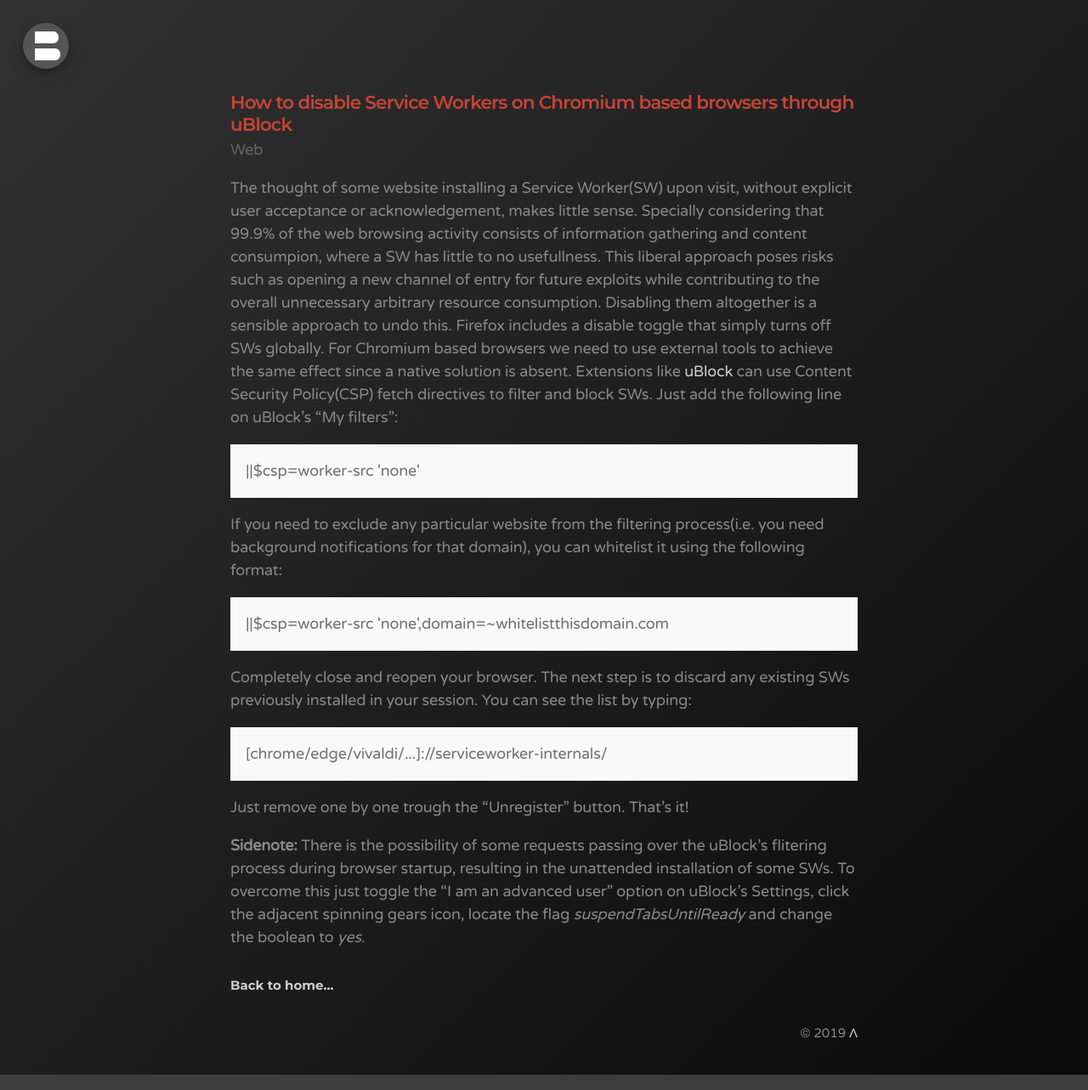
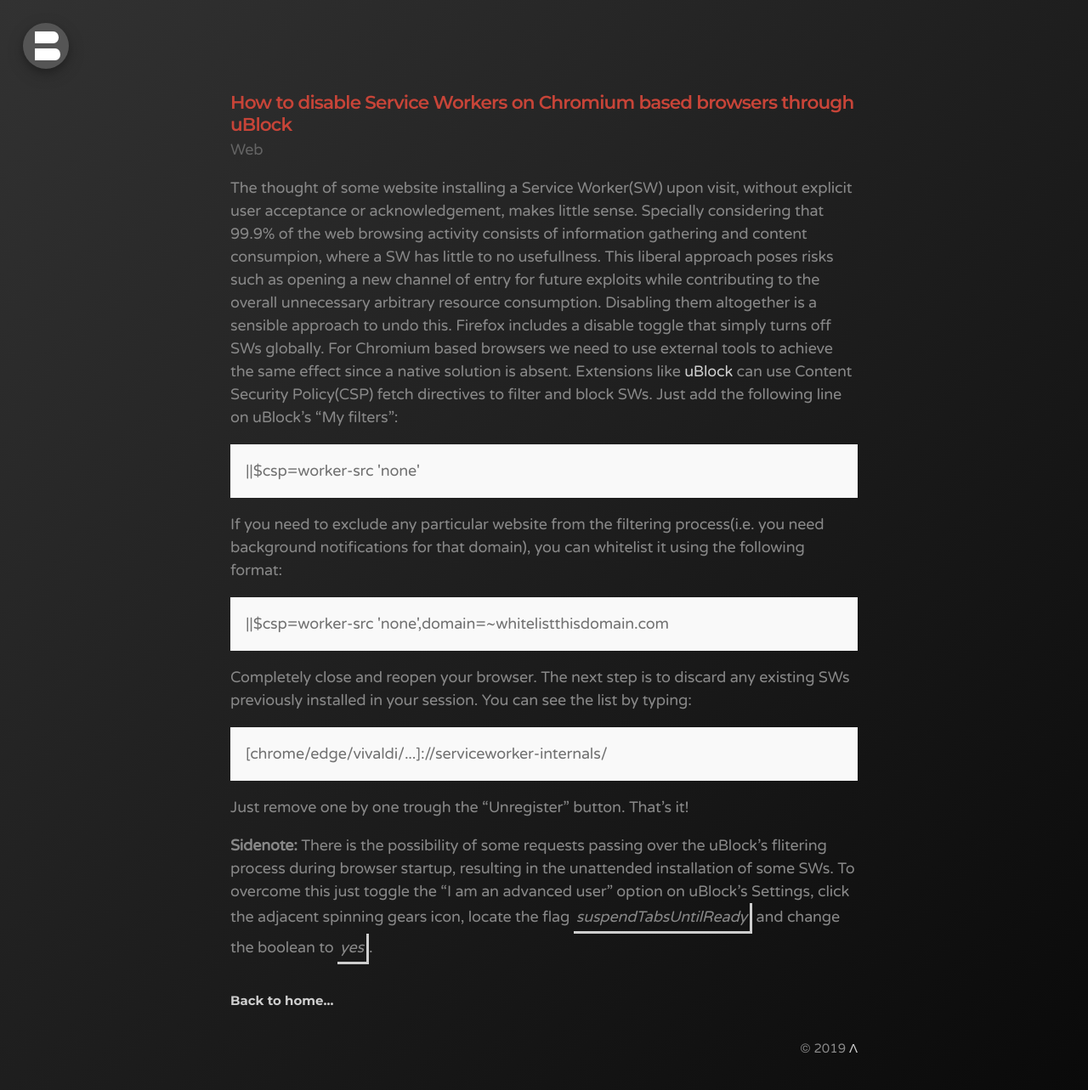
Before and after one commit to bonina/bonina.github.io, a Jekyll site: the page built from _posts/web/2019/2019-09-28-disable-service-workers-chromium-browsers.md, in a window 1280 px wide. Shown: the whole page at 85% size. Built offline with Jekyll 4.4.1, drawn with Linux system fonts in a browser that asks for light colours.

Commit message:
Update _pagination.scss

```diff
--- a/_sass/_pagination.scss
+++ b/_sass/_pagination.scss
@@ -35,6 +35,23 @@
   }
 }
 
+i {
+  border: solid #cecece;
+  border-width: 0 3px 3px 0;
+  display: inline-block;
+  padding: 3px;
+}
+
+.right {
+  transform: rotate(-45deg);
+  -webkit-transform: rotate(-45deg);
+}
+
+.left {
+  transform: rotate(135deg);
+  -webkit-transform: rotate(135deg);
+}
+
 //a.pagination-item:hover {
 //  text-shadow: 0 0 2px #000000;
 //}
```
